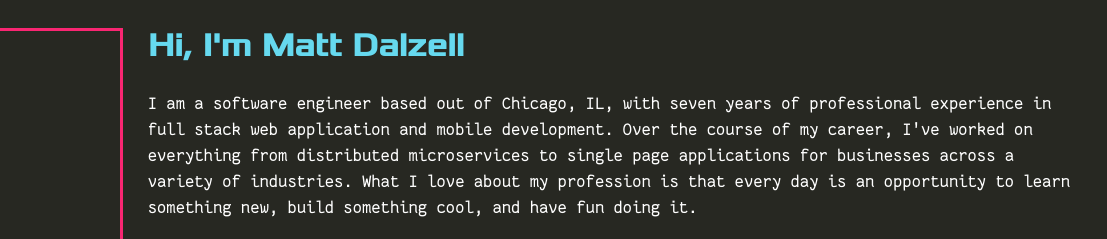
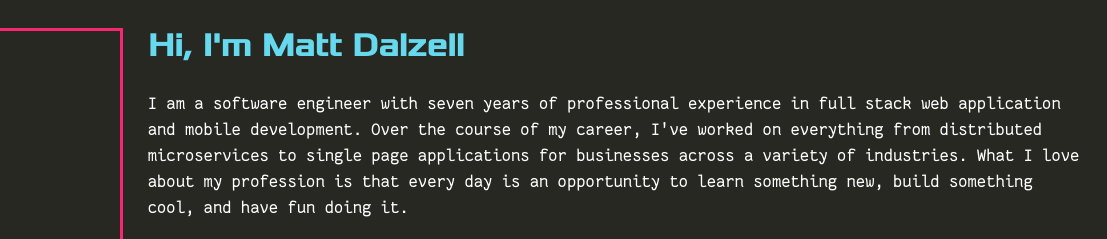
Before and after one commit to mdalzell/mattdalzell.com, a Gatsby site: page / in a window 1280 px wide. Shown: the top 239 px of the page, 173-1280 px from the left. Built offline with nearby package versions, Linux system fonts and the light colour scheme; Gatsby itself is replaced by a stand-in of ours; no server answers.

Commit message:
Update Content “index”

```diff
--- a/src/content/index.md
+++ b/src/content/index.md
@@ -17,5 +17,4 @@ skills:
       description: git, VS Code, JIRA
   title: Technical Skills
 ---
-
-I am a software engineer based out of Chicago, IL, with seven years of professional experience in full stack web application and mobile development. Over the course of my career, I've worked on everything from distributed microservices to single page applications for businesses across a variety of industries. What I love about my profession is that every day is an opportunity to learn something new, build something cool, and have fun doing it.
+I am a software engineer with seven years of professional experience in full stack web application and mobile development. Over the course of my career, I've worked on everything from distributed microservices to single page applications for businesses across a variety of industries. What I love about my profession is that every day is an opportunity to learn something new, build something cool, and have fun doing it.
```
